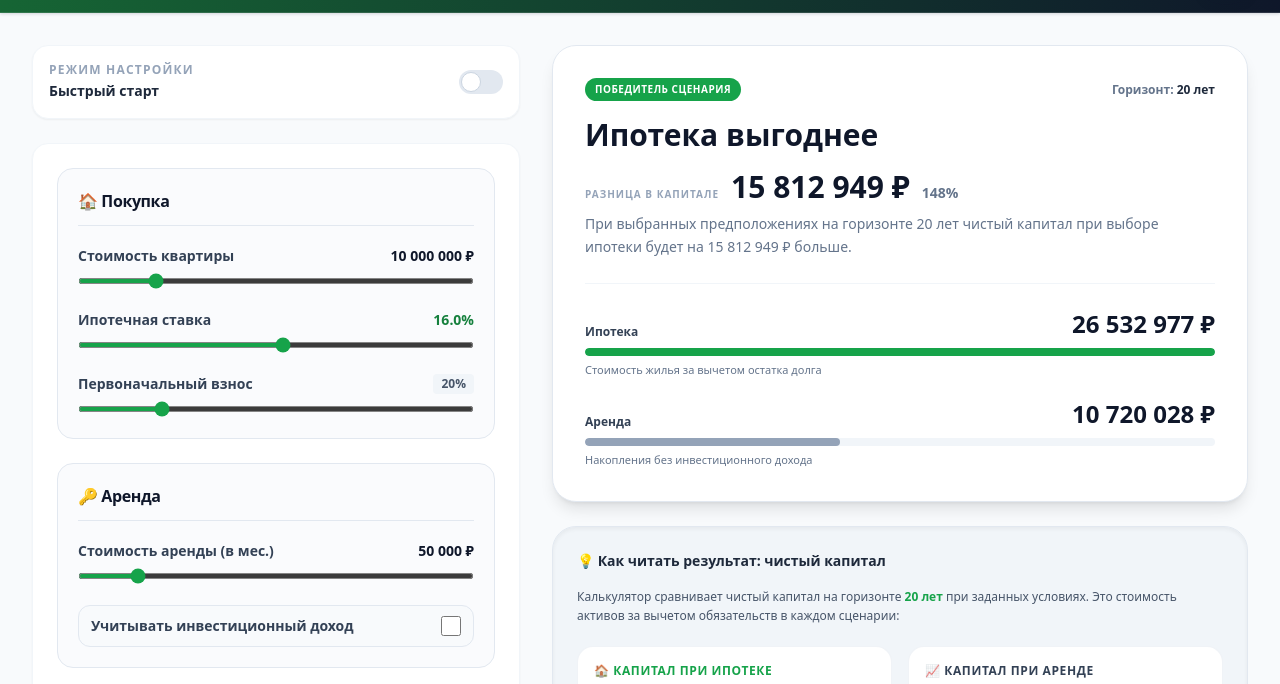
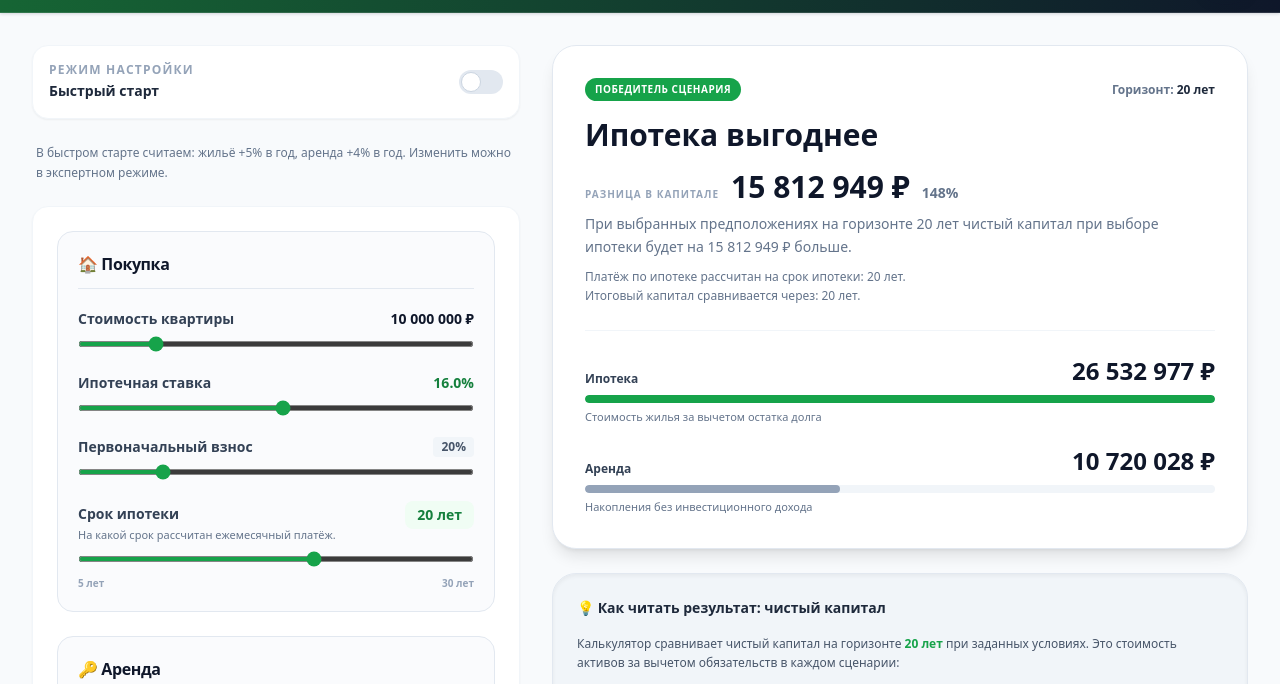
Before and after one commit to Porfhub/my_calculator, a website: page rent-vs-mortgage.html in a window 1280 px wide. Shown: the part 61-745 px from the top of the page. Drawn offline with nearby package versions, Linux system fonts and the light colour scheme.

Commit message:
Separate mortgage term from comparison horizon

```diff
--- a/js/rent-vs-mortgage-model.js
+++ b/js/rent-vs-mortgage-model.js
@@ -6,10 +6,11 @@
     function calculateScenario(state) {
         const loanAmount = state.cost * (1 - state.dpPercent);
         const monthlyRate = state.rate / 12 / 100;
-        const months = state.years * 12;
+        const mortgageMonths = state.mortgageTermYears * 12;
+        const analysisMonths = state.analysisYears * 12;
         const mortgagePayment = monthlyRate > 0
-            ? loanAmount * (monthlyRate * Math.pow(1 + monthlyRate, months)) / (Math.pow(1 + monthlyRate, months) - 1)
-            : loanAmount / months;
+            ? loanAmount * (monthlyRate * Math.pow(1 + monthlyRate, mortgageMonths)) / (Math.pow(1 + monthlyRate, mortgageMonths) - 1)
+            : loanAmount / mortgageMonths;
 
         const dataBuy = [];
         const dataRent = [];
@@ -31,14 +32,18 @@
         dataRent.push(investPot);
         labels.push('Старт');
 
-        for (let month = 1; month <= months; month++) {
+        for (let month = 1; month <= analysisMonths; month++) {
+            const paymentThisMonth = month <= mortgageMonths
+                ? Math.min(mortgagePayment, currentLoanBalance * (1 + monthlyRate))
+                : 0;
             const interest = currentLoanBalance * monthlyRate;
-            const principal = mortgagePayment - interest;
-            currentLoanBalance = Math.max(0, currentLoanBalance - principal);
+            currentLoanBalance = month >= mortgageMonths
+                ? 0
+                : Math.max(0, currentLoanBalance + interest - paymentThisMonth);
             currentPropertyValue *= (1 + monthlyGrowthRE);
 
             const maintenance = (state.cost * 0.001) / 12;
-            const monthlyDifference = mortgagePayment + maintenance - currentRent;
+            const monthlyDifference = paymentThisMonth + maintenance - currentRent;
             investPot = investPot * (1 + monthlyInvestmentRate) + monthlyDifference;
             currentRent *= (1 + monthlyGrowthRent);
 
@@ -59,7 +64,8 @@
             annualReturn: state.investRate,
             labels,
             monthlyInvestmentRate,
-            mortgagePayment
+            mortgagePayment,
+            remainingMortgageDebt: currentLoanBalance
         };
     }
 
--- a/rent-vs-mortgage.html
+++ b/rent-vs-mortgage.html
@@ -162,6 +162,7 @@
                         <div class="w-11 h-6 bg-slate-200 dark:bg-slate-800 peer-focus:outline-none rounded-full peer peer-checked:after:translate-x-full peer-checked:after:border-white after:content-[''] after:absolute after:top-[2px] after:left-[2px] after:bg-white after:border-slate-300 after:border after:rounded-full after:h-5 after:w-5 after:transition-all dark:border-slate-600 peer-checked:bg-brand-600"></div>
                     </label>
                 </div>
+                <p id="quick-start-assumptions" class="text-xs leading-relaxed text-slate-500 dark:text-slate-400 px-1">В быстром старте считаем: жильё +5% в год, аренда +4% в год. Изменить можно в экспертном режиме.</p>
 
                 <div class="bg-white dark:bg-slate-900 rounded-2xl shadow-sm border border-slate-100 dark:border-slate-800 p-6 space-y-6">
                     <!-- Purchase scenario -->
@@ -188,7 +189,18 @@
                                 <label class="text-sm font-semibold text-slate-700 dark:text-slate-300">Первоначальный взнос</label>
                                 <span class="text-xs bg-slate-100 dark:bg-slate-800 text-slate-600 dark:text-slate-300 px-2 py-0.5 rounded font-bold" id="dp-percent">20%</span>
                             </div>
-                            <input type="range" id="dp-range" min="0" max="1" step="0.01" class="w-full accent-brand-600 h-1.5 bg-slate-100 dark:bg-slate-800 rounded-lg cursor-pointer">
+                            <input type="range" id="dp-range" min="0" max="0.99" step="0.01" class="w-full accent-brand-600 h-1.5 bg-slate-100 dark:bg-slate-800 rounded-lg cursor-pointer">
+                        </div>
+                        <div class="space-y-2">
+                            <div class="flex justify-between items-start gap-4">
+                                <div>
+                                    <label for="mortgage-term-range" class="text-sm font-semibold text-slate-700 dark:text-slate-300">Срок ипотеки</label>
+                                    <p id="mortgage-term-help" class="text-[11px] text-slate-500 dark:text-slate-400 mt-0.5">На какой срок рассчитан ежемесячный платёж.</p>
+                                </div>
+                                <output for="mortgage-term-range" id="mortgage-term-display" class="shrink-0 text-sm font-extrabold text-brand-700 dark:text-brand-400 bg-brand-50 dark:bg-brand-900/20 px-3 py-1 rounded-lg" aria-live="polite">20 лет</output>
+                            </div>
+                            <input type="range" id="mortgage-term-range" min="5" max="30" step="1" value="20" aria-describedby="mortgage-term-help mortgage-term-limits" class="w-full accent-brand-600 h-1.5 bg-slate-100 dark:bg-slate-800 rounded-lg cursor-pointer">
+                            <div id="mortgage-term-limits" class="flex justify-between text-[10px] font-semibold text-slate-400 dark:text-slate-500"><span>5 лет</span><span>30 лет</span></div>
                         </div>
                     </section>
 
@@ -218,9 +230,9 @@
                                         <p class="mt-0.5 text-slate-500 dark:text-slate-400">Первоначальный взнос, который не уходит в покупку.</p>
                                     </div>
                                     <div>
-                                        <dt class="font-bold text-slate-800 dark:text-white">Ежемесячная разница</dt>
+                                        <dt class="font-bold text-slate-800 dark:text-white">Стартовая разница в первый месяц</dt>
                                         <dd id="investment-monthly-difference" class="mt-0.5 text-sm font-black text-slate-900 dark:text-white">0 ₽ / мес</dd>
-                                        <p id="investment-monthly-difference-help" class="mt-0.5 text-slate-500 dark:text-slate-400">Стартовая разница в первый месяц.</p>
+                                        <p id="investment-monthly-difference-help" class="mt-0.5 text-slate-500 dark:text-slate-400">Меняется по мере роста аренды и погашения ипотеки.</p>
                                     </div>
                                     <div>
                                         <dt class="font-bold text-slate-800 dark:text-white">Доходность</dt>
@@ -273,7 +285,7 @@
                         <div class="flex justify-between items-start gap-4">
                             <div>
                                 <label for="years-range" class="text-sm font-semibold text-slate-700 dark:text-slate-300">Горизонт анализа</label>
-                                <p class="text-[11px] text-slate-500 dark:text-slate-400 mt-0.5">Период, за который сравнивается итоговый капитал</p>
+                                <p class="text-[11px] text-slate-500 dark:text-slate-400 mt-0.5">Период, через который сравнивается итоговый капитал.</p>
                             </div>
                             <output for="years-range" class="shrink-0 text-sm font-extrabold text-brand-700 dark:text-brand-400 bg-brand-50 dark:bg-brand-900/20 px-3 py-1 rounded-lg" id="years-display" aria-live="polite">20 лет</output>
                         </div>
@@ -308,6 +320,7 @@
                             <p class="text-slate-500 dark:text-slate-400 text-sm leading-relaxed mt-2" id="verdict-desc">
                                 При выбранных предположениях через 20 лет капитал при ипотеке будет больше капитала при аренде.
                             </p>
+                            <p class="mt-2 text-xs leading-relaxed text-slate-500 dark:text-slate-400">Платёж по ипотеке рассчитан на срок ипотеки: <span id="result-mortgage-term">20 лет</span>.<br>Итоговый капитал сравнивается через: <span id="result-analysis-years">20 лет</span>.</p>
                         </div>
 
                         <div class="mt-6 space-y-5" aria-label="Сравнение итогового чистого капитала">
@@ -465,7 +478,8 @@
             includeInvestments: false,
             growthRE: 5,
             growthRent: 4,
-            years: 20,
+            mortgageTermYears: 20,
+            analysisYears: 20,
             expertMode: false
         };
 
@@ -497,13 +511,15 @@
                 && (!state.includeInvestments || (Number.isFinite(state.investRate) && state.investRate >= 0 && state.investRate <= 50))
                 && Number.isFinite(state.growthRE) && state.growthRE >= -50 && state.growthRE <= 50
                 && Number.isFinite(state.growthRent) && state.growthRent >= -50 && state.growthRent <= 50
-                && Number.isInteger(state.years) && state.years >= 5 && state.years <= 40;
+                && Number.isInteger(state.mortgageTermYears) && state.mortgageTermYears >= 5 && state.mortgageTermYears <= 30
+                && Number.isInteger(state.analysisYears) && state.analysisYears >= 5 && state.analysisYears <= 40;
         }
 
         function toggleExpertMode(isExpert) {
             state.expertMode = isExpert;
 
             const marketAssumptions = document.getElementById('expert-market-assumptions');
+            document.getElementById('quick-start-assumptions').hidden = isExpert;
             const statusText = document.getElementById('mode-status-text');
 
             if (isExpert) {
@@ -599,7 +615,11 @@
                 chip.textContent = assumption;
                 return chip;
             }));
-            const periodLabel = `${state.years} ${getYearWord(state.years)}`;
+            const periodLabel = `${state.analysisYears} ${getYearWord(state.analysisYears)}`;
+            const mortgageTermLabel = `${state.mortgageTermYears} ${getYearWord(state.mortgageTermYears)}`;
+            document.getElementById('mortgage-term-display').innerText = mortgageTermLabel;
+            document.getElementById('result-mortgage-term').innerText = mortgageTermLabel;
+            document.getElementById('result-analysis-years').innerText = periodLabel;
             document.getElementById('years-display').innerText = periodLabel;
             document.getElementById('verdict-period').innerText = periodLabel;
             document.getElementById('explain-period').innerText = periodLabel;
@@ -703,7 +723,8 @@
         document.getElementById('rent-range').addEventListener('input', (e) => { state.rent = parseInt(e.target.value); calculate(); });
         document.getElementById('invest-range').addEventListener('input', (e) => { state.investRate = parseFloat(e.target.value); calculate(); });
         document.getElementById('include-investments').addEventListener('change', (e) => { state.includeInvestments = e.target.checked; calculate(); });
-        document.getElementById('years-range').addEventListener('input', (e) => { state.years = parseInt(e.target.value); calculate(); });
+        document.getElementById('mortgage-term-range').addEventListener('input', (e) => { state.mortgageTermYears = parseInt(e.target.value); calculate(); });
+        document.getElementById('years-range').addEventListener('input', (e) => { state.analysisYears = parseInt(e.target.value); calculate(); });
         document.getElementById('growth-re').addEventListener('input', (e) => { state.growthRE = parseFloat(e.target.value); calculate(); });
         document.getElementById('growth-rent').addEventListener('input', (e) => { state.growthRent = parseFloat(e.target.value); calculate(); });
 
@@ -713,7 +734,8 @@
         document.getElementById('dp-range').value = state.dpPercent;
         document.getElementById('rent-range').value = state.rent;
         document.getElementById('invest-range').value = state.investRate;
-        document.getElementById('years-range').value = state.years;
+        document.getElementById('mortgage-term-range').value = state.mortgageTermYears;
+        document.getElementById('years-range').value = state.analysisYears;
 
         calculate();
     </script>
```
Also changed, not shown: tests/ui-state/rent-vs-mortgage.test.js (+59 -4 lines).
